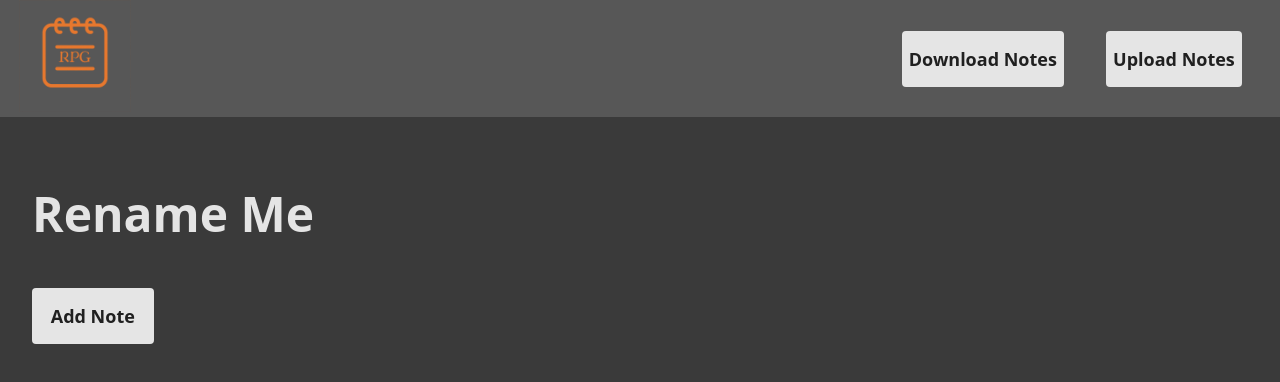
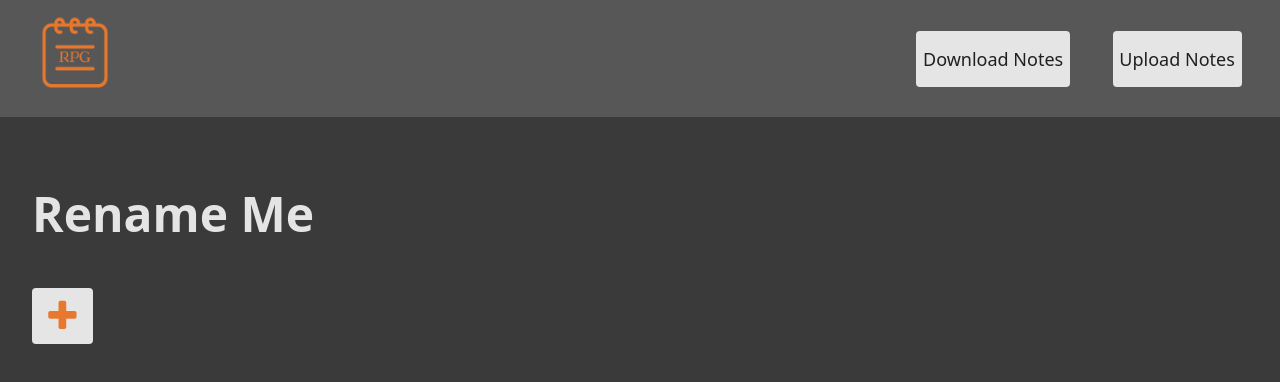
Before and after one commit to JGCConway/rpgnotes.app, a plain HTML site: page index.html in a window 1280 px wide. Drawn offline with Linux system fonts and the light colour scheme.

Commit message:
Style updates 3

```diff
--- a/index.html
+++ b/index.html
@@ -4,6 +4,7 @@
   <meta charset="UTF-8" />
   <meta name="viewport" content="width=device-width, initial-scale=1.0"/>
   <title>My Notes</title>
+  <link rel="stylesheet" href="https://cdnjs.cloudflare.com/ajax/libs/font-awesome/4.7.0/css/font-awesome.min.css">
   <link rel="stylesheet" href="style.css">
 </head>
 <body>
@@ -13,16 +14,17 @@
     </div>
     <div class="Navigation-Options-Parent">
         <div class="Navigation-Options-list">
-          <button id="download-notes-btn" class="Nav-Buttons btn add-btn">Download Notes</button>
+          <button id="download-notes-btn" class="Nav-Buttons btn nav-btn">Download Notes</button>
           <input type="file" id="upload-notes-input" accept="application/json" style="display:none">
-            <button id="upload-notes-btn" class="Nav-Buttons btn add-btn">Upload Notes</button>
+            <button id="upload-notes-btn" class="Nav-Buttons btn nav-btn">Upload Notes</button>
         </div>
     </div>
 </Nav>
 
 <div class="noteWholeComponent">
   <h1 class="header" id="renameField" onclick="editField()">Rename Me</h1>
-  <button id="add-note-btn" class="btn add-btn">Add Note</button>
+  <button id="add-note-btn" class="btn add-btn"><i class="fa fa-plus fa-2x" aria-hidden="true"></i>
+  </button>
 
 
 
--- a/style.css
+++ b/style.css
@@ -97,7 +97,6 @@
     .btn {
       min-height: 3.5rem;
       max-height: 3.5rem;
-      min-width: 10%;
       border: none;
       border-radius: .25rem;
       cursor: pointer;
@@ -108,7 +107,12 @@
       padding: 0.425rem;
       align-content: center;
     }
-    .edit-btn { background: #e7782e; color: white; }
-    .delete-btn { background: #2b2b2b; color: white; }
-    .save-btn { background: #59ac5b; color: white; }
-    .add-btn { background: #e5e5e5; color: rgb(32, 32, 32); font-weight: 700; }
+    .edit-btn { background: #e7782e; color: white; min-width: 10%;  }
+    .delete-btn { background: #2b2b2b; color: white; min-width: 10%;  }
+    .save-btn { background: #59ac5b; color: white; min-width: 10%;  }
+    .add-btn { background: #e5e5e5; color: #e7782e; width: 5%;font-weight: 700}
+    .nav-btn { background: #e5e5e5; color: rgb(32, 32, 32); ; min-width: 10%;  }
+
+    i {
+
+    }
```
